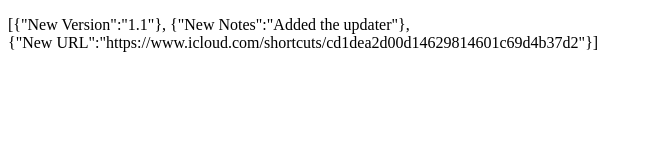
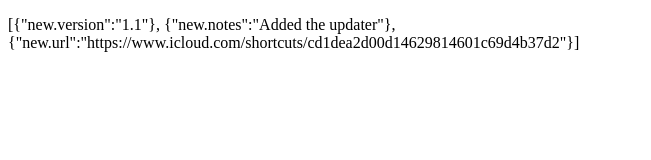
Before and after one commit to ChesterChowWOV/ChesterChowWOV, a plain HTML site: page index.html in a window 1280 px wide. Shown: the whole page, without its empty margins (0-651 px from the left). Drawn offline with Linux system fonts and the light colour scheme.

Commit message:
Update index.html

```diff
--- a/index.html
+++ b/index.html
@@ -7,9 +7,9 @@
   </head>
   <body>
     <p>
-      [{"New Version":"1.1"}, {"New Notes":"Added the updater"},
+      [{"new.version":"1.1"}, {"new.notes":"Added the updater"},
 <br>
-{"New URL":"https://www.icloud.com/shortcuts/cd1dea2d00d14629814601c69d4b37d2"}]
+{"new.url":"https://www.icloud.com/shortcuts/cd1dea2d00d14629814601c69d4b37d2"}]
     </p>
   </body>
 </html>
```
